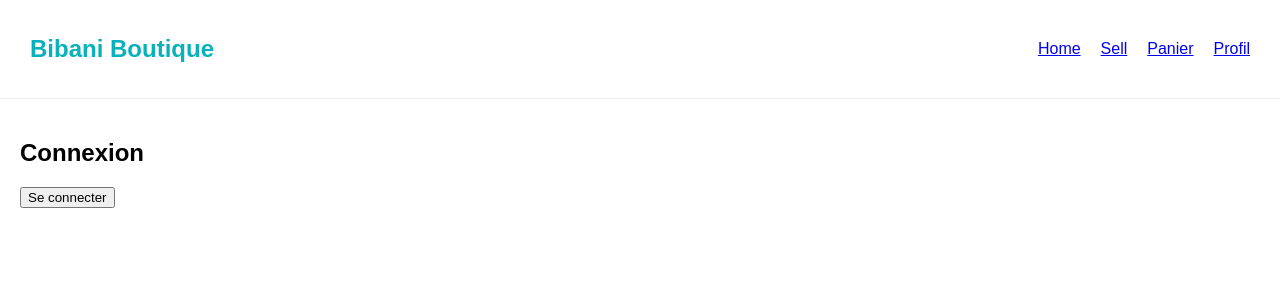
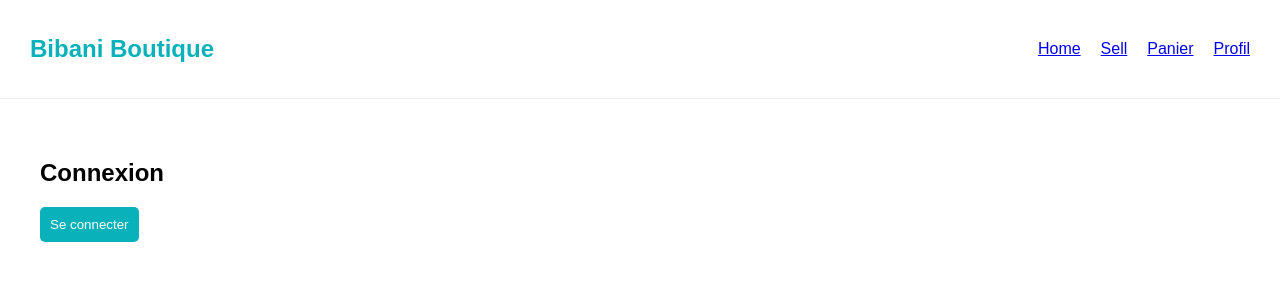
Before and after one commit to psakho922/vinted-web, a Next.js app: page /login in a window 1280 px wide. Shown: the top 300 px of the page. Built offline with nearby package versions, Linux system fonts and the light colour scheme.

Commit message:
Update page.tsx

```diff
--- a/src/app/login/page.tsx
+++ b/src/app/login/page.tsx
@@ -5,8 +5,8 @@ export default function Login(){
   const login = () => {
 
     const user = {
-      name: "Penda",
-      email: "user@gmail.com"
+      name: "Penda Sakho",
+      email: "penda@gmail.com"
     };
 
     localStorage.setItem("user", JSON.stringify(user));
@@ -16,11 +16,20 @@ export default function Login(){
 
   return(
 
-    <div>
+    <div style={{padding:"20px"}}>
 
       <h2>Connexion</h2>
 
-      <button onClick={login}>
+      <button
+        onClick={login}
+        style={{
+          padding:"10px",
+          background:"#09b1ba",
+          color:"#fff",
+          border:"none",
+          borderRadius:"5px"
+        }}
+      >
         Se connecter
       </button>
 
```
